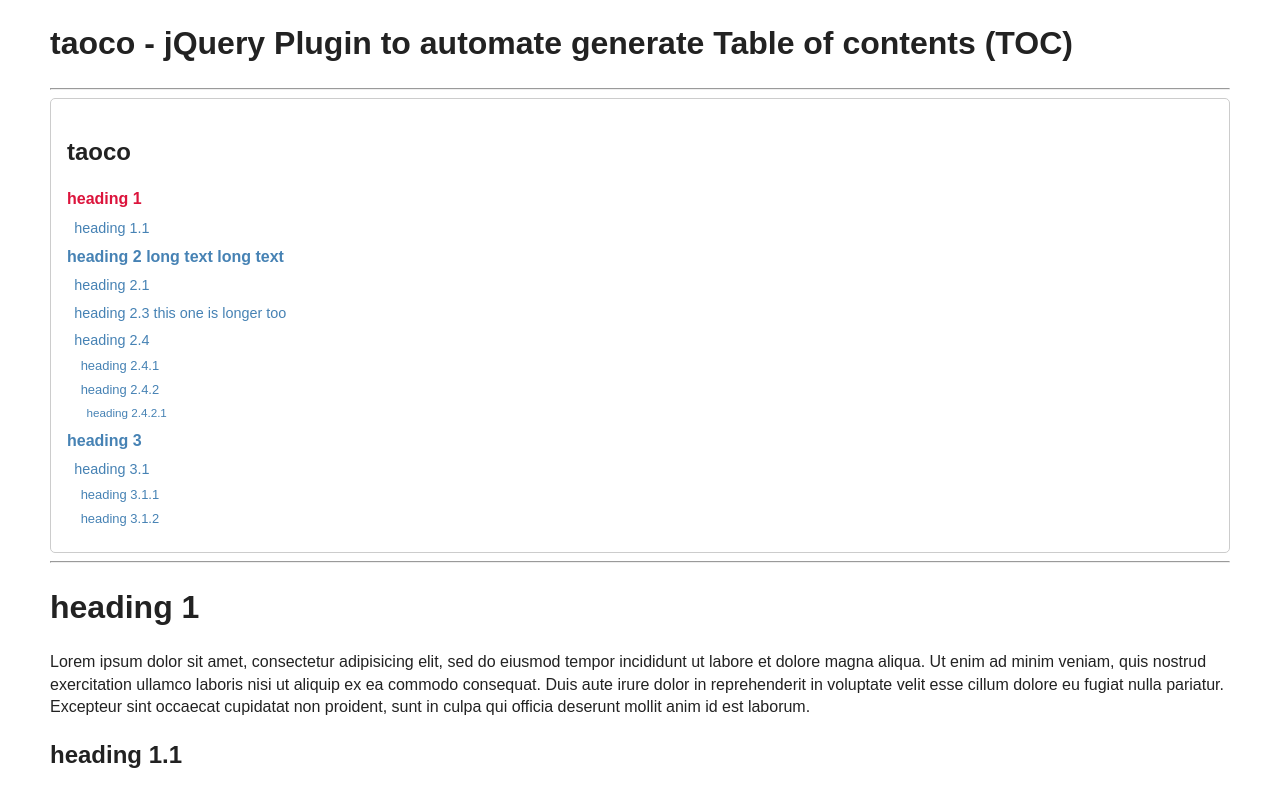
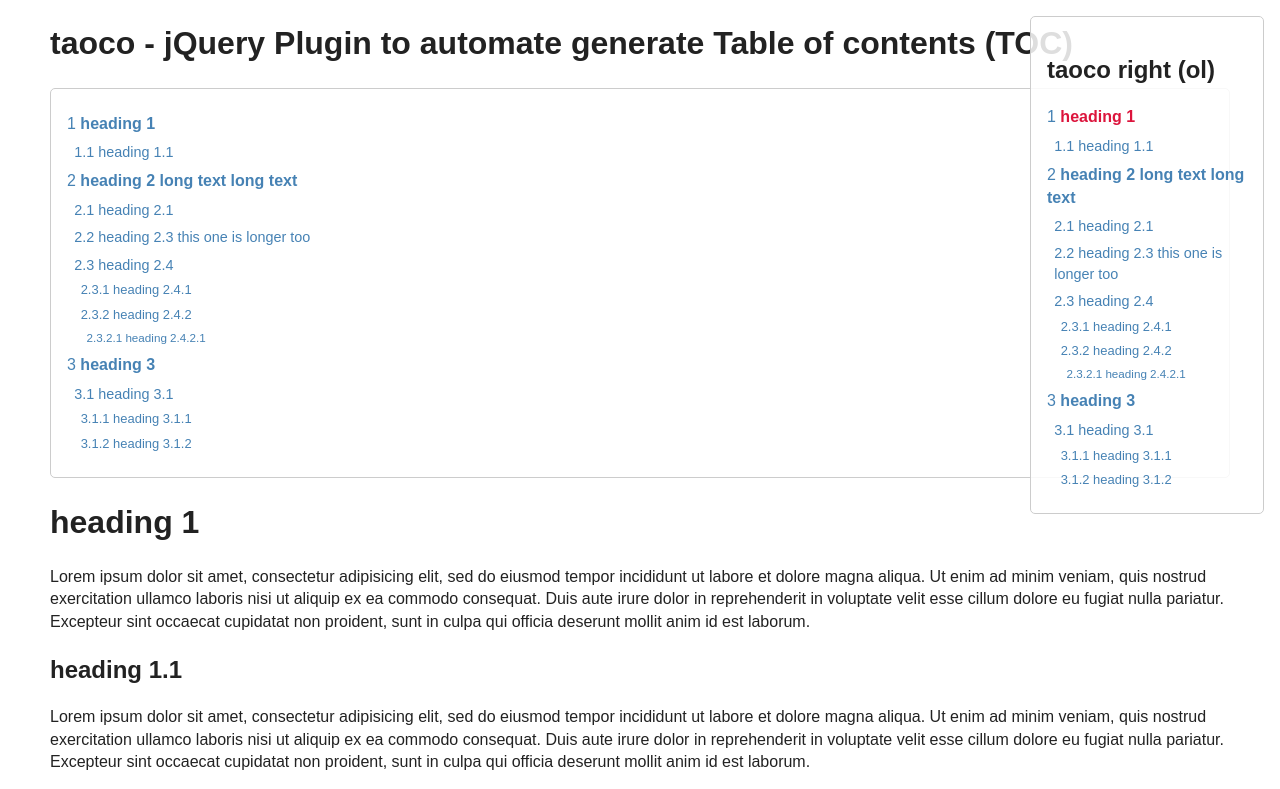
Before and after one commit to andrefirchow/taoco, a plain HTML site: page index.html in a window 1280 px wide. Shown: the top 789 px of the page. Drawn offline with Linux system fonts and the light colour scheme.

Commit message:
Update index.html

```diff
--- a/index.html
+++ b/index.html
@@ -16,15 +16,15 @@
 
             <h1>taoco - jQuery Plugin to automate generate Table of contents (TOC)</h1>
 
-            <hr>
-
-            <nav id="taoco">
+            <nav id="toc-right">
                 <!-- DIV container where 'taoco' renders the dynamic list -->
             </nav>
 
-            <hr>
+            <!-- <nav id="taoco-left" style="right: inherit; left: 10px;"></nav> -->
 
-            <div class="content">
+            <nav class="js-taoco"></nav>
+
+            <article class="content">
 
                 <h1>heading 1</h1>
                 <p>Lorem ipsum dolor sit amet, consectetur adipisicing elit, sed do eiusmod tempor incididunt ut labore et dolore magna aliqua. Ut enim ad minim veniam, quis nostrud exercitation ullamco laboris nisi ut aliquip ex ea commodo consequat. Duis aute irure dolor in reprehenderit in voluptate velit esse cillum dolore eu fugiat nulla pariatur. Excepteur sint occaecat cupidatat non proident, sunt in culpa qui officia deserunt mollit anim id est laborum.</p>
@@ -69,7 +69,7 @@
                 <h3>heading 3.1.2</h3>
                 <p>Lorem ipsum dolor sit amet, consectetur adipisicing elit, sed do eiusmod tempor incididunt ut labore et dolore magna aliqua. Ut enim ad minim veniam, quis nostrud exercitation ullamco laboris nisi ut aliquip ex ea commodo consequat. Duis aute irure dolor in reprehenderit in voluptate velit esse cillum dolore eu fugiat nulla pariatur. Excepteur sint occaecat cupidatat non proident, sunt in culpa qui officia deserunt mollit anim id est laborum.</p>
 
-            </div>
+            </article><!-- /content -->
 
         </div>
 
@@ -81,12 +81,34 @@
 
             $(function(){
 
-                $( '#taoco' ).taoco({
+                $( '#toc-right' ).taoco({
+                    debug: false,
+                    scope: '.content',
+                    headings: ['h1','h2','h3','h4'],
+                    smoothScroll: true,
+                    listType: 'ol',
+                    additionalClass: 'taoco-fixed',
+                    title: 'taoco right (ol)' // just leave it blank to disable the title
+                });
+
+                $( '#taoco-left' ).taoco({
                     debug: true,
                     scope: '.content',
                     headings: ['h1','h2','h3','h4'],
                     smoothScroll: true,
-                    title: 'taoco' // just leave it blank to disable the title
+                    listType: 'ul',
+                    additionalClass: 'taoco-fixed',
+                    title: 'taoco left (ul)' // just leave it blank to disable the title
+                });
+
+                $( '.js-taoco' ).taoco({
+                    debug: true,
+                    scope: '.content',
+                    headings: ['h1','h2','h3','h4'],
+                    smoothScroll: true,
+                    listType: 'ol',
+                    highlight: false,
+                    title: '' // just leave it blank to disable the title
                 });
 
             });
```
